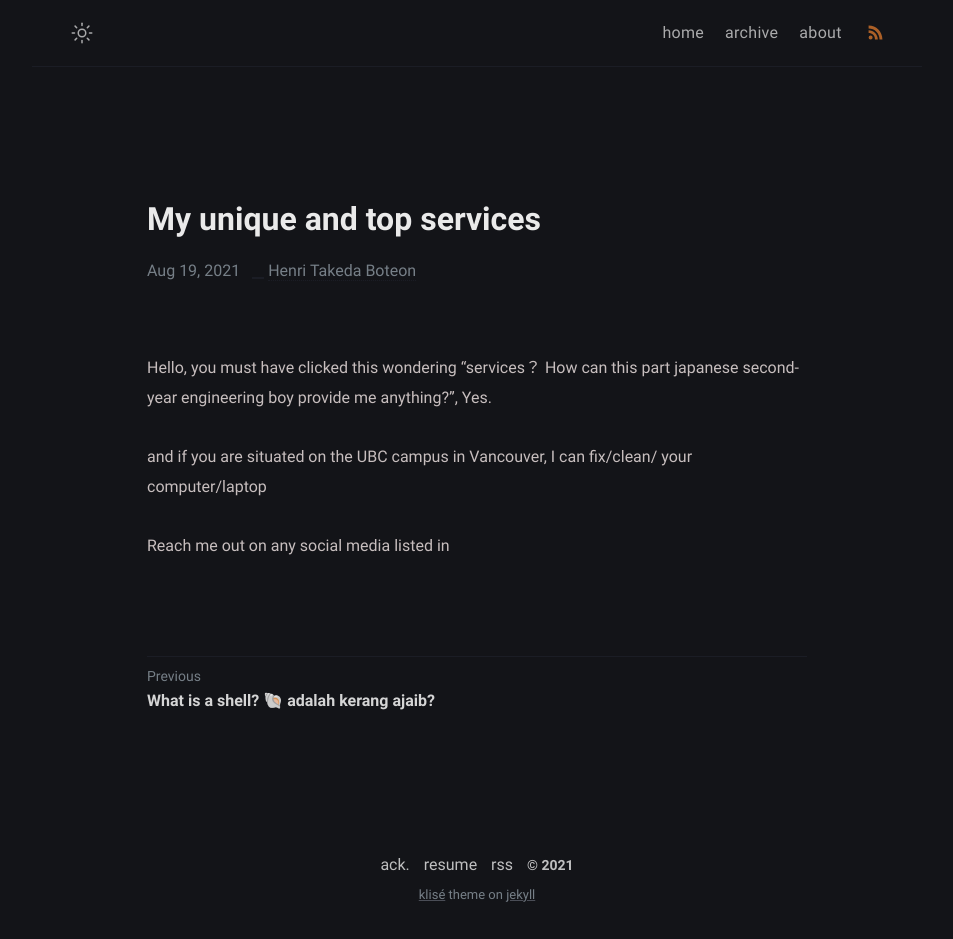
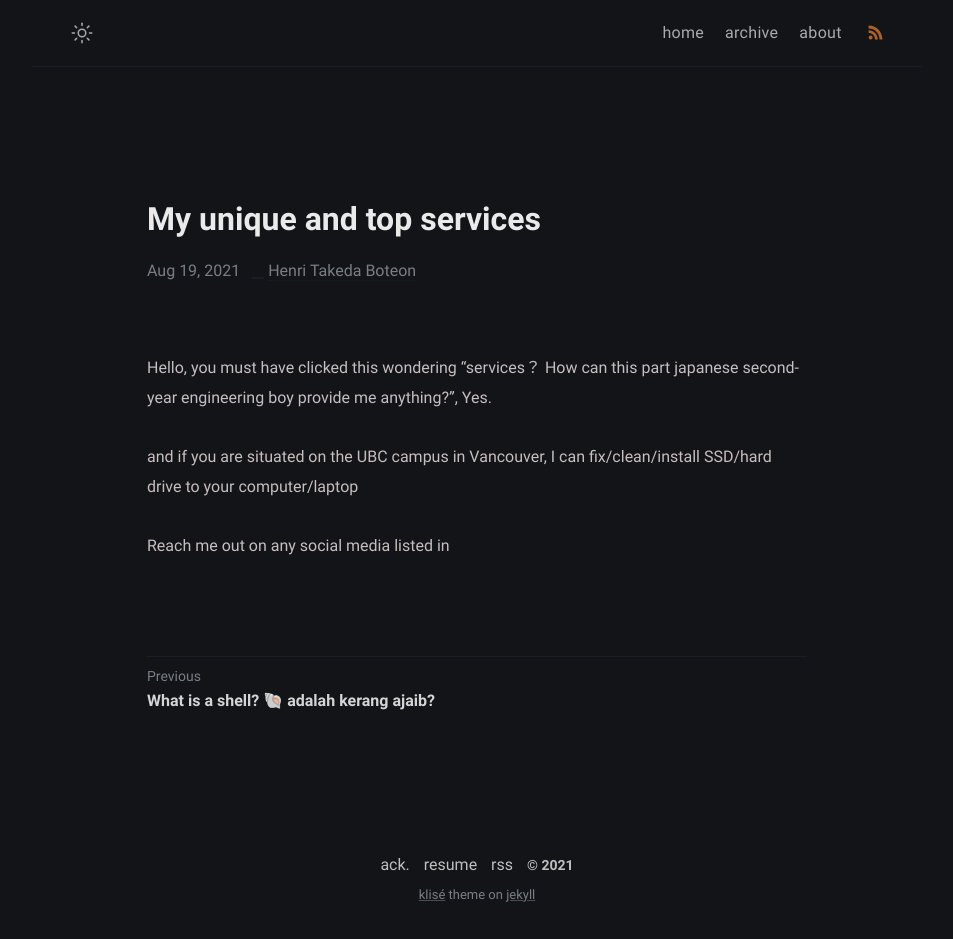
Before and after one commit to Pistachihen/pistachi.github.io, a Jekyll site: the page built from _posts/welcome-to-jekyll/2020-08-29-welcome-to-jekyll.md, in a window 1280 px wide. Shown: the whole page, without its empty margins (163-1116 px from the left). Built offline with Jekyll 4.4.1, drawn with Linux system fonts in a browser that asks for light colours.

Commit message:
2020-08-29-welcome-to-jekyll.md: changed

```diff
--- a/_posts/welcome-to-jekyll/2020-08-29-welcome-to-jekyll.md
+++ b/_posts/welcome-to-jekyll/2020-08-29-welcome-to-jekyll.md
@@ -6,6 +6,6 @@ categories: services
 ---
 Hello, you must have clicked this wondering "services？ How can this part japanese second-year engineering boy provide me anything?", Yes.
 
-and if you are situated on the UBC campus in Vancouver, I can fix/clean/ your computer/laptop
+and if you are situated on the UBC campus in Vancouver, I can fix/clean/install SSD/hard drive to your computer/laptop
 
 Reach me out on any social media listed in
```
